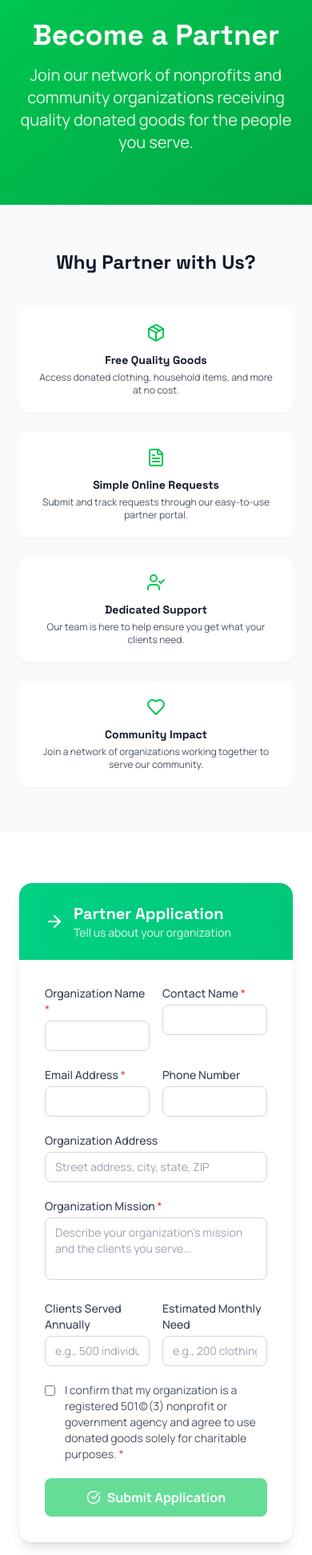
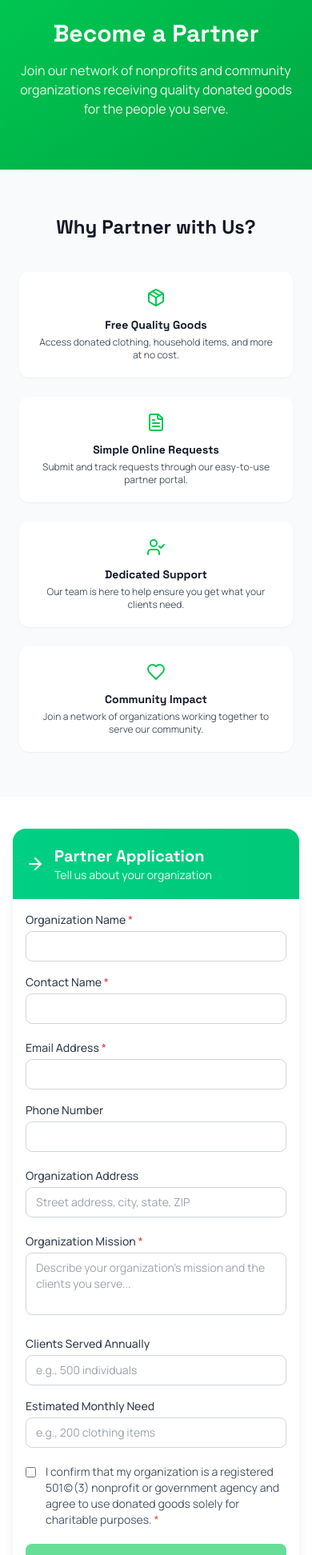
Before and after one commit to mephrem11/webportal493, a React (Vite) app: page /partners/join in a window 390 px wide. Shown: the part 40-1984 px from the top of the page at 80% size. Built offline with nearby package versions, Linux system fonts and the light colour scheme; no server answers.

Commit message:
Improve iPhone/Android small-screen layout across portal and forms

```diff
--- a/src/pages/CharityPortalSimple.tsx
+++ b/src/pages/CharityPortalSimple.tsx
@@ -440,7 +440,7 @@ export function CharityPortalSimple() {
           ) : (
             <div className="divide-y divide-gray-100">
               {sharedDeliveries.slice(0, 5).map((delivery) => (
-                <div key={delivery.id} className="px-4 py-3 flex items-center justify-between gap-4 sm:px-6">
+                <div key={delivery.id} className="px-4 py-3 flex flex-col items-start gap-2 sm:px-6 sm:flex-row sm:items-center sm:justify-between sm:gap-4">
                   <div>
                     <p className="text-sm font-medium text-gray-900">Delivery #{delivery.id.slice(-6)}</p>
                     <p className="text-xs text-gray-500">
@@ -448,7 +448,7 @@ export function CharityPortalSimple() {
                       {delivery.address ? ` • ${delivery.address}` : ""}
                     </p>
                   </div>
-                  <span className="text-xs px-2 py-1 rounded-full bg-gray-100 text-gray-700 capitalize">
+                  <span className="text-xs px-2 py-1 rounded-full bg-gray-100 text-gray-700 capitalize sm:self-auto">
                     {delivery.status || "scheduled"}
                   </span>
                 </div>
--- a/src/pages/PartnersPage.tsx
+++ b/src/pages/PartnersPage.tsx
@@ -111,7 +111,7 @@ export function PartnersPage() {
         <motion.div
           initial={{ scale: 0.9, opacity: 0 }}
           animate={{ scale: 1, opacity: 1 }}
-          className="bg-white rounded-2xl shadow-lg p-12 max-w-md text-center"
+          className="bg-white rounded-2xl shadow-lg p-6 max-w-md text-center sm:p-12"
         >
           <div className="w-16 h-16 bg-green-100 rounded-full flex items-center justify-center mx-auto mb-5">
             <CheckCircle size={32} className="text-green-500" />
@@ -138,8 +138,8 @@ export function PartnersPage() {
     <div className="min-h-screen bg-white">
       {/* Hero */}
       <section className="bg-gradient-to-br from-[#00C853] to-[#00A843] text-white py-16 px-6 text-center">
-        <h1 className="text-4xl font-bold mb-4">Become a Partner</h1>
-        <p className="text-xl text-white/90 max-w-2xl mx-auto">
+        <h1 className="text-3xl font-bold mb-4 sm:text-4xl">Become a Partner</h1>
+        <p className="text-base text-white/90 max-w-2xl mx-auto sm:text-xl">
           Join our network of nonprofits and community organizations receiving
           quality donated goods for the people you serve.
         </p>
@@ -164,13 +164,13 @@ export function PartnersPage() {
       </section>
 
       {/* Application Form */}
-      <section className="max-w-3xl mx-auto px-6 py-16">
+      <section className="max-w-3xl mx-auto px-4 py-10 sm:px-6 sm:py-16">
         <motion.div
           initial={{ y: 20, opacity: 0 }}
           animate={{ y: 0, opacity: 1 }}
           className="bg-white rounded-2xl shadow-lg overflow-hidden"
         >
-          <div className="bg-gradient-to-r from-[#00D084] to-[#00C878] px-8 py-6">
+          <div className="bg-gradient-to-r from-[#00D084] to-[#00C878] px-4 py-5 sm:px-8 sm:py-6">
             <div className="flex items-center gap-3">
               <ArrowRight size={24} className="text-white" />
               <div>
@@ -180,8 +180,8 @@ export function PartnersPage() {
             </div>
           </div>
 
-          <form onSubmit={handleSubmit} className="p-8 space-y-5">
-            <div className="grid grid-cols-2 gap-4">
+          <form onSubmit={handleSubmit} className="p-4 space-y-5 sm:p-8">
+            <div className="grid grid-cols-1 gap-4 sm:grid-cols-2">
               <div>
                 <label className="block text-sm font-medium text-gray-700 mb-1">
                   Organization Name <span className="text-red-500">*</span>
@@ -208,7 +208,7 @@ export function PartnersPage() {
               </div>
             </div>
 
-            <div className="grid grid-cols-2 gap-4">
+            <div className="grid grid-cols-1 gap-4 sm:grid-cols-2">
               <div>
                 <label className="block text-sm font-medium text-gray-700 mb-1">
                   Email Address <span className="text-red-500">*</span>
@@ -261,7 +261,7 @@ export function PartnersPage() {
               />
             </div>
 
-            <div className="grid grid-cols-2 gap-4">
+            <div className="grid grid-cols-1 gap-4 sm:grid-cols-2">
               <div>
                 <label className="block text-sm font-medium text-gray-700 mb-1">
                   Clients Served Annually
--- a/src/pages/PasswordChangePage.tsx
+++ b/src/pages/PasswordChangePage.tsx
@@ -141,7 +141,7 @@ export function PasswordChangePage() {
   return (
     <div className="min-h-screen bg-gray-50 flex items-center justify-center px-4">
       <div className="bg-white rounded-2xl shadow-xl overflow-hidden w-full max-w-md">
-        <div className="bg-gradient-to-r from-[#00D084] to-[#00C878] px-8 py-6 text-center">
+        <div className="bg-gradient-to-r from-[#00D084] to-[#00C878] px-4 py-5 text-center sm:px-8 sm:py-6">
           <div className="w-14 h-14 bg-white/10 rounded-full flex items-center justify-center mx-auto mb-3">
             <Lock size={28} className="text-white" />
           </div>
@@ -149,7 +149,7 @@ export function PasswordChangePage() {
           {email && <p className="text-white/80 text-sm mt-1">{email}</p>}
         </div>
 
-        <form onSubmit={handleSubmit} className="p-8 space-y-4">
+        <form onSubmit={handleSubmit} className="p-4 space-y-4 sm:p-8">
           {error && (
             <div className="bg-red-50 border border-red-200 text-red-700 text-sm px-4 py-3 rounded-lg">
               {error}
--- a/src/pages/RegisterPage.tsx
+++ b/src/pages/RegisterPage.tsx
@@ -138,7 +138,7 @@ export function RegisterPage() {
   return (
     <div className="min-h-screen bg-gradient-to-br from-[#00C853]/10 to-white flex items-center justify-center px-4">
       <div className="bg-white rounded-2xl shadow-xl overflow-hidden w-full max-w-md">
-        <div className="bg-gradient-to-r from-[#C6F6D5] to-[#A7F3D0] px-8 py-6 text-center">
+        <div className="bg-gradient-to-r from-[#C6F6D5] to-[#A7F3D0] px-4 py-5 text-center sm:px-8 sm:py-6">
           <div className="w-14 h-14 bg-white/70 rounded-full flex items-center justify-center mx-auto mb-3">
             <UserPlus size={28} className="text-gray-900" />
           </div>
@@ -146,7 +146,7 @@ export function RegisterPage() {
           <p className="text-gray-800 text-sm mt-1">Join the Goods Recycling partner network</p>
         </div>
 
-        <form onSubmit={handleSubmit} className="p-8 space-y-4">
+        <form onSubmit={handleSubmit} className="p-4 space-y-4 sm:p-8">
           {error && (
             <div className="bg-red-50 border border-red-200 text-red-700 text-sm px-4 py-3 rounded-lg">
               {error}
```
